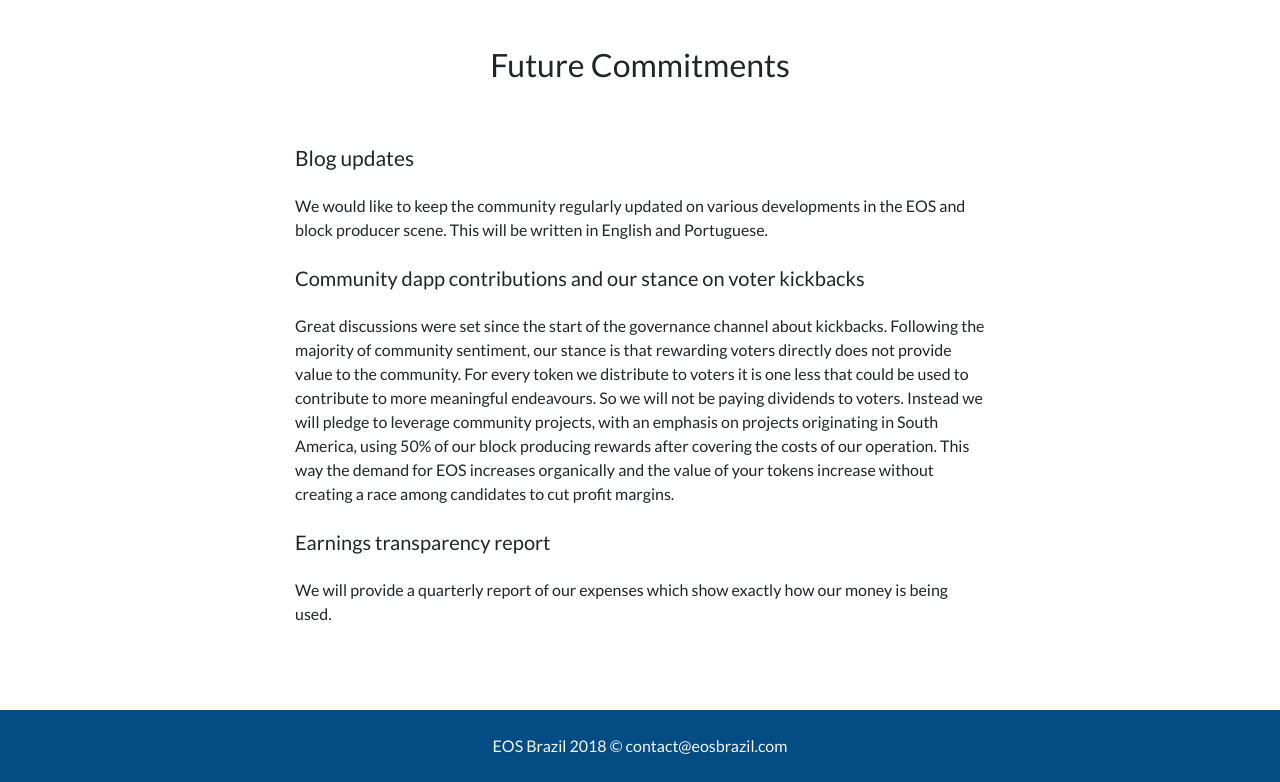
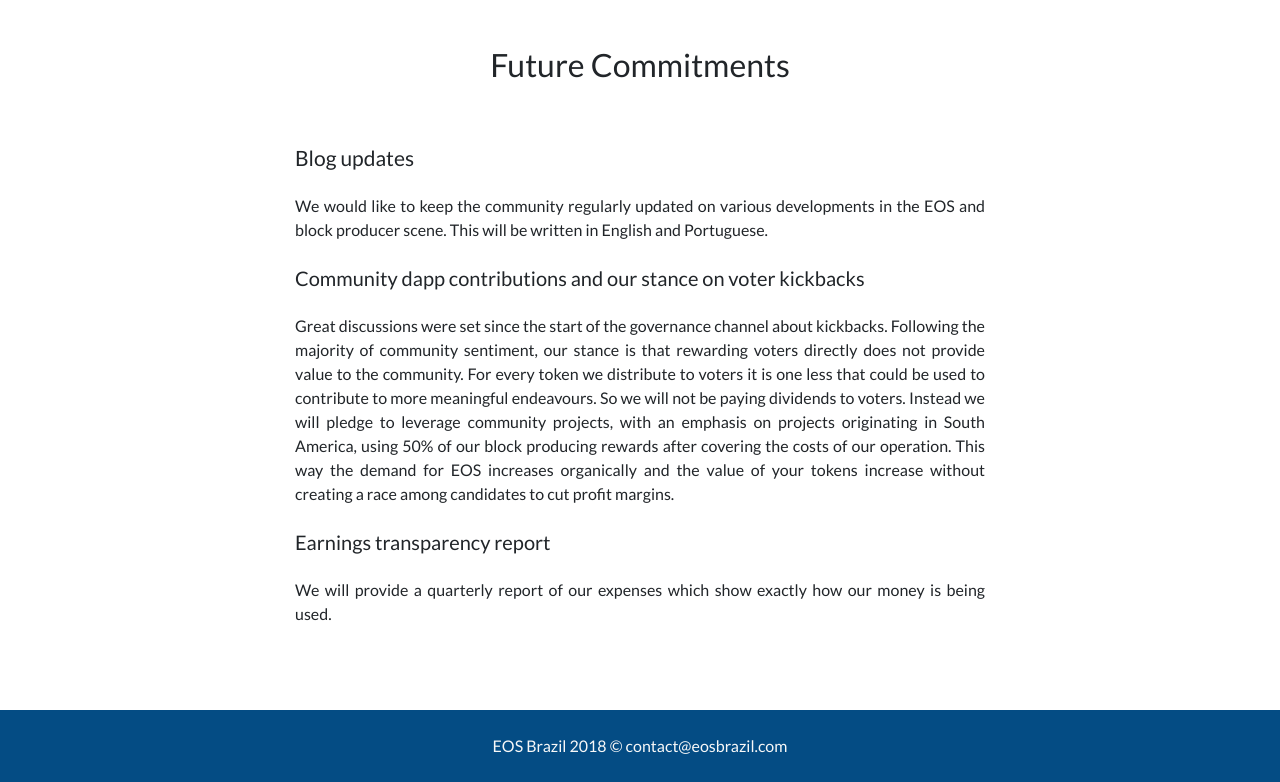
Before and after one commit to rbmarliere/eosbrazil-web, a React (Create React App) app: page /roadmap in a window 1280 px wide. Shown: the part 1718-2500 px from the top of the page. Built offline with nearby package versions, Linux system fonts and the light colour scheme; what dsteem would draw is missing.

Commit message:
Add justify to roadmap bottom part

```diff
--- a/src/Views/Roadmap.js
+++ b/src/Views/Roadmap.js
@@ -98,7 +98,7 @@ class Roadmap extends Component {
                     <div className="row mb-5">
                         <div className="col-xs-10 col-md-8 offset-md-2 justify-content-center">
                             <div className="card mb-2">
-                                <div className="card-body">
+                                <div className="card-body text-justify">
                                     <h5 className="card-title mt-4 mb-4">Blog updates</h5>
                                     <p className="card-text mt-4 mb-4">We would like to keep the community regularly updated on various developments in the EOS and block producer scene. This will be written in English and Portuguese.</p>
                                     <h5 className="card-subtitle mt-4 mb-4">Community dapp contributions and our stance on voter kickbacks</h5>
```
